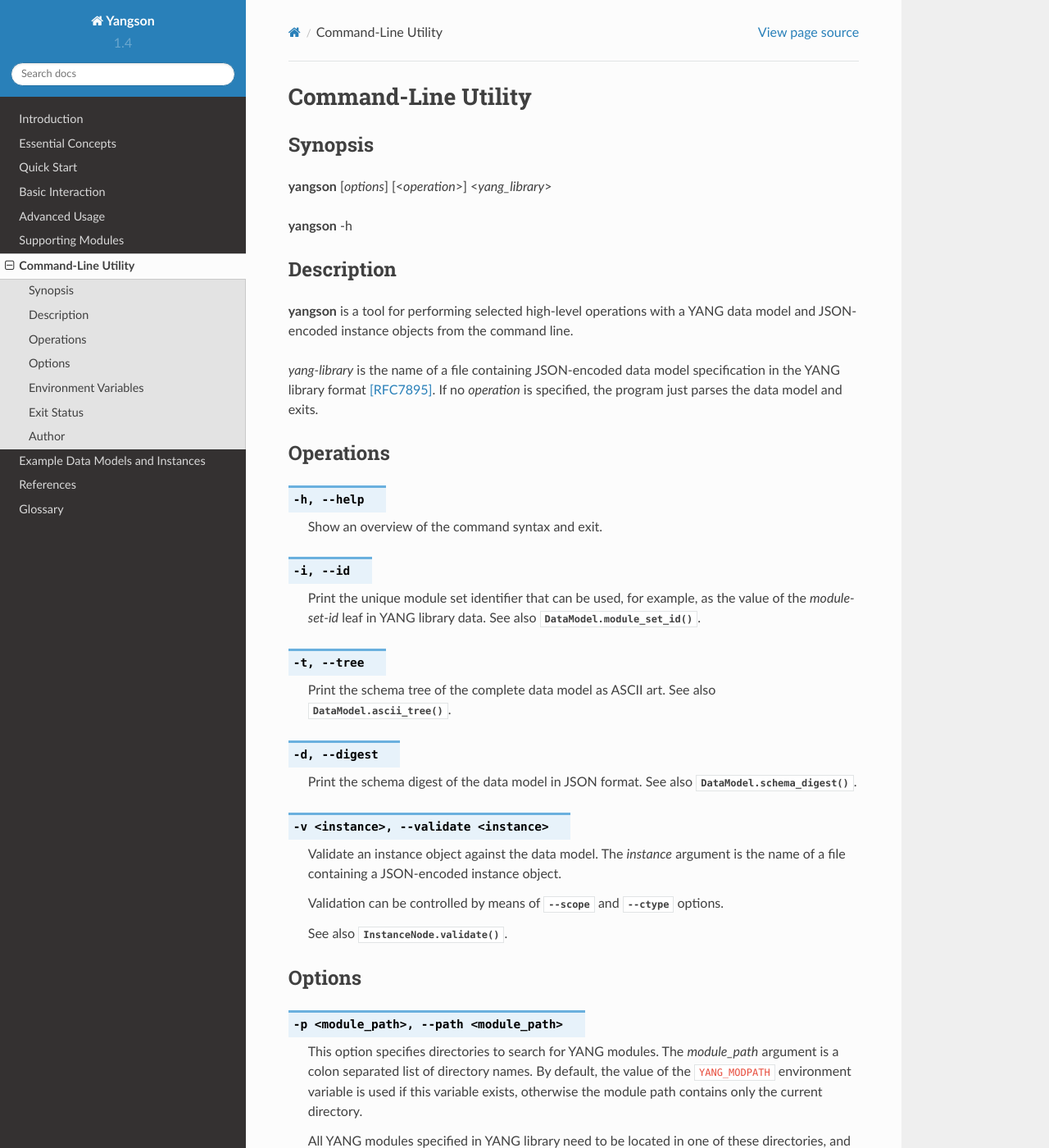
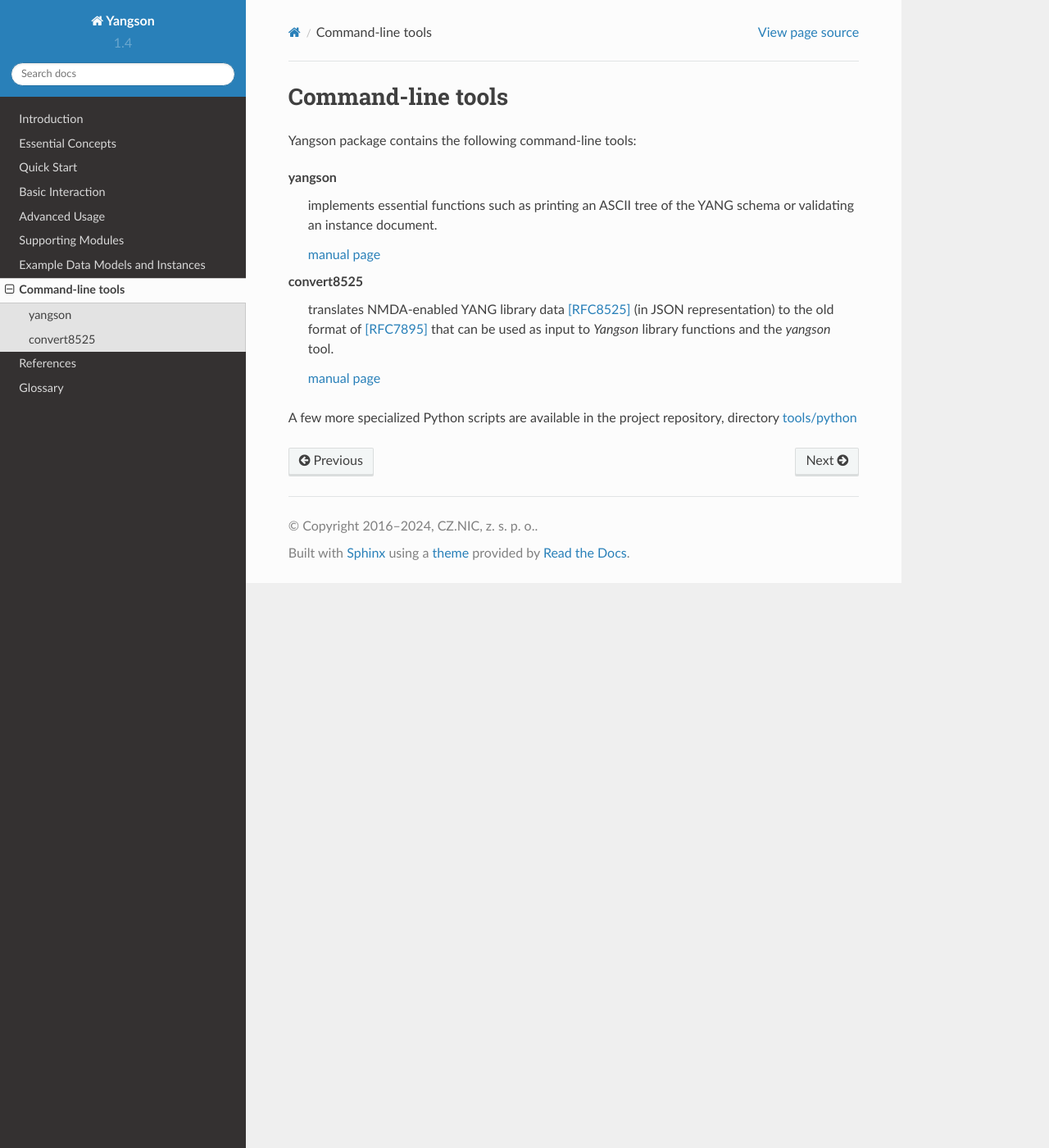
Before and after one commit to CZ-NIC/yangson, a Sphinx documentation site: the page built from docs/cmdline.rst, in a window 1280 px wide and 1400 px high. Shown: the whole window at 82% size. Built offline with Sphinx 7.4.7 and the Read the Docs theme 2.0.0, drawn with Linux system fonts in a browser that asks for light colours; some of the changed text lies outside the part shown.

Commit message:
Write and integrate manual page for convert8525

```diff
--- a/docs/cmdline.rst
+++ b/docs/cmdline.rst
@@ -1,134 +1,30 @@
-.. _man-page:
+.. _cmdline-tools:
 
-********************
-Command-Line Utility
-********************
+==================
+Command-line tools
+==================
 
-Synopsis
-========
+.. toctree::
+   :hidden:
 
-**yangson** [*options*] [<*operation*>] <*yang_library*>
+   yangson-man
+   convert8525-man
 
-**yangson** -h
+Yangson package contains the following command-line tools:
 
-Description
-===========
+yangson
+   implements essential functions such as printing an ASCII tree of the YANG schema or
+   validating an instance document.
 
-:program:`yangson` is a tool for performing selected high-level
-operations with a YANG data model and JSON-encoded instance objects
-from the command line.
+   :ref:`manual page <yangson-man>`
 
-*yang-library* is the name of a file containing JSON-encoded data
-model specification in the YANG library format [RFC7895]_. If
-no *operation* is specified, the program just parses the data model
-and exits.
+convert8525
+   translates  NMDA-enabled YANG library data [RFC8525]_ (in JSON representation) to
+   the old format of [RFC7895]_ that can be used as input to *Yangson* library
+   functions and the *yangson* tool.
 
-Operations
-==========
+   :ref:`manual page <convert8525-man>`
 
-.. option:: -h, --help
+A few more specialized Python scripts are available in the project repository, directory `tools/python`__
 
-   Show an overview of the command syntax and exit.
-
-.. option:: -i, --id
-
-   Print the unique module set identifier that can be used, for
-   example, as the value of the *module-set-id*
-   leaf  in YANG library data. See also :meth:`.DataModel.module_set_id`.
-
-.. option:: -t, --tree
-
-   Print the schema tree of the complete data model as ASCII art. See
-   also :meth:`.DataModel.ascii_tree`.
-
-.. option:: -d, --digest
-
-   Print the schema digest of the data model in JSON format. See
-   also :meth:`.DataModel.schema_digest`.
-
-.. option:: -v <instance>, --validate <instance>
-
-   Validate an instance object against the data model. The *instance*
-   argument is the name of a file containing a JSON-encoded instance
-   object.
-
-   Validation can be controlled by means of :option:`--scope`
-   and :option:`--ctype` options.
-
-   See also :meth:`.InstanceNode.validate`.
-
-Options
-=======
-
-.. option:: -p <module_path>, --path <module_path>
-
-   This option specifies directories to search for YANG modules.
-   The *module_path* argument is a colon separated list of directory
-   names. By default, the value of the ``YANG_MODPATH`` environment
-   variable is used if this variable exists, otherwise the module path
-   contains only the current directory.
-
-   All YANG modules specified in YANG library need to be located in
-   one of these directories, and their file names have to be in the
-   following form:
-
-   .. code-block:: none
-
-      module-or-submodule-name ['@' revision-date] '.yang'
-
-.. option:: -s <validation_scope>, --scope <validation_scope>
-
-   This option specifies validation scope, and is only relevant when
-   used with the :option:`--validate` operation. The choices for
-   the *validation_scope* argument are as follows:
-
-   * ``syntax`` – schema constraints (including **when**
-     and **if-feature** conditions) and data types;
-
-   * ``semantics`` – **must** constraints, uniqueness of list
-     keys, **unique** constraints in lists, integrity of **leafref**
-     and **instance-identifier** references;
-
-   * ``all`` – all of the above.
-
-   The default value is ``all``. See also :meth:`.InstanceNode.validate`.
-
-.. option:: -c <content_type>, --ctype <content_type>
-
-   This option specifies the content type of the instance object, and
-   is only relevant when used with the :option:`--validate` operation.
-   The *content_type* arguments can be one of ``config``
-   (configuration data, default), ``nonconfig`` (non-configuration
-   data) and ``all`` (all data).  See
-   also :meth:`.InstanceNode.validate`.
-
-.. option:: -n, --no_types
-
-   This option is used to suppress data type information in ASCII tree output.
-   It is relevant only for the :option:`--tree` operation.
-
-Environment Variables
-=====================
-
-``YANG_MODPATH``
-   The default module path, see :option:`--path` option.
-
-Exit Status
-===========
-
-+-------+---------------------------------------------+
-| Value | Meaning                                     |
-+=======+=============================================+
-|   0   | No errors                                   |
-+-------+---------------------------------------------+
-|   1   | Problem with reading or decoding JSON files |
-+-------+---------------------------------------------+
-|   2   | YANG library or data model problem          |
-+-------+---------------------------------------------+
-|   3   | Validation of the instance object failed    |
-+-------+---------------------------------------------+
-
-Author
-======
-
-Ladislav Lhotka <lhotka@nic.cz>
+__ https://github.com/CZ-NIC/yangson/tree/master/tools/python
--- a/docs/conf.py
+++ b/docs/conf.py
@@ -54,7 +54,7 @@
 
 # General information about the project.
 project = 'Yangson'
-copyright = '2016–2022, CZ.NIC, z. s. p. o.'
+copyright = '2016–2024, CZ.NIC, z. s. p. o.'
 author = 'Ladislav Lhotka'
 
 # The version info for the project you're documenting, acts as replacement for
--- a/docs/index.rst
+++ b/docs/index.rst
@@ -6,6 +6,7 @@
 
 .. toctree::
    :maxdepth: 2
+   :includehidden:
 
    introduction
    concepts-terms
@@ -13,8 +14,8 @@
    basic
    advanced
    support
+   examples
    cmdline
-   examples
    references
    glossary
 
--- a/docs/references.rst
+++ b/docs/references.rst
@@ -74,6 +74,10 @@
 
 __ https://rfc-editor.org/rfc/rfc8407.html
 
+.. [RFC8525] Bierman, A.; Bjorklund, M.; Schoenwaelder, J.; Watsen, K.; Wilton, R. *YANG Library*. `RFC 8525`__, IETF, 2019. 31 p. ISSN 2070-1721.
+
+__ https://rfc-editor.org/rfc/rfc8525.html
+
 .. [XPath] Clark, J.; DeRose S. *XML Path Language (XPath) Version
        1.0*. W3C Recommendation `REC-xpath-19991116`__, World Wide
        Web Consortium, 1999.
```
Also changed, not shown: docs/convert8525-man.rst (added, +87 -0 lines), docs/introduction.rst (+5 -3 lines), docs/yangson-man.rst (added, +137 -0 lines).
